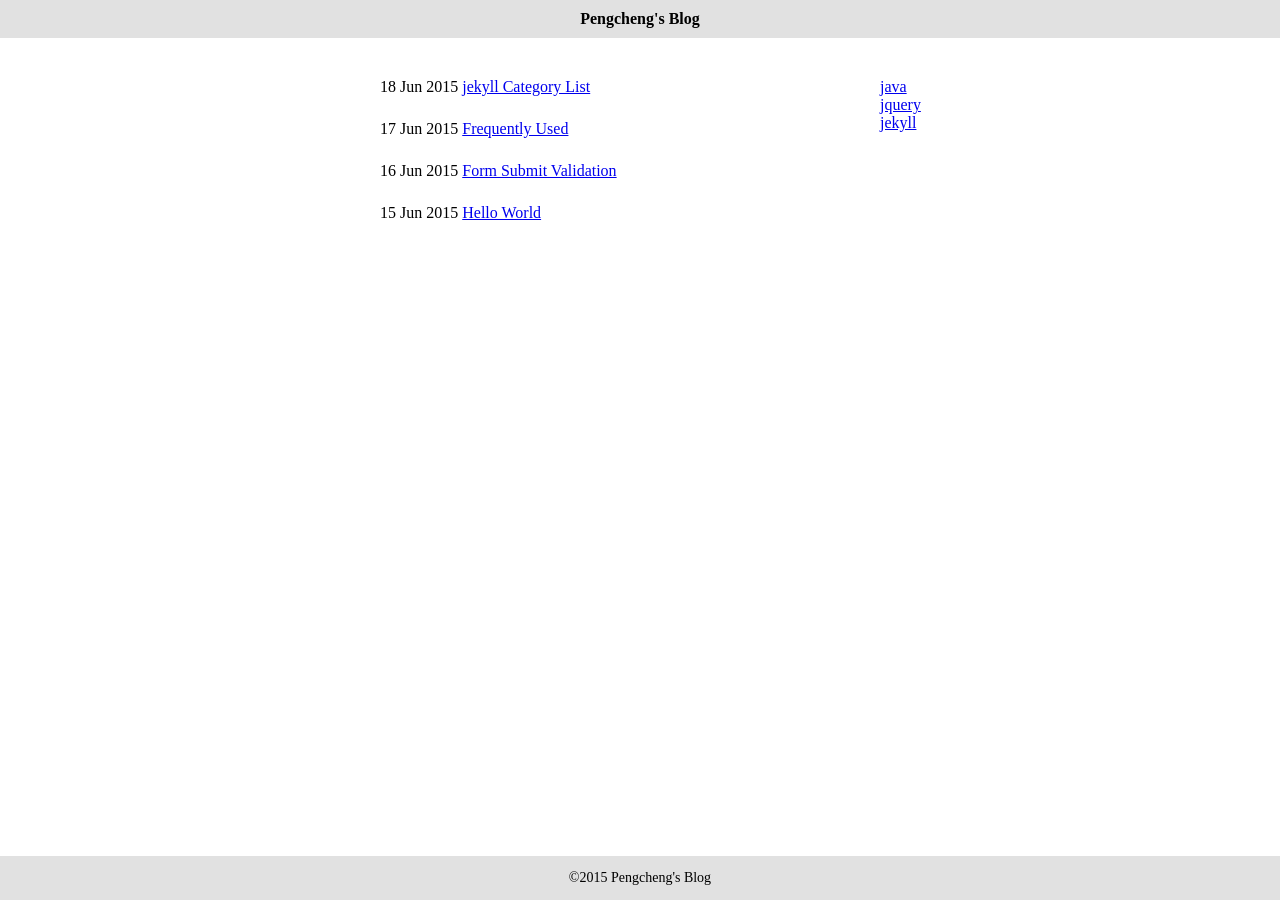
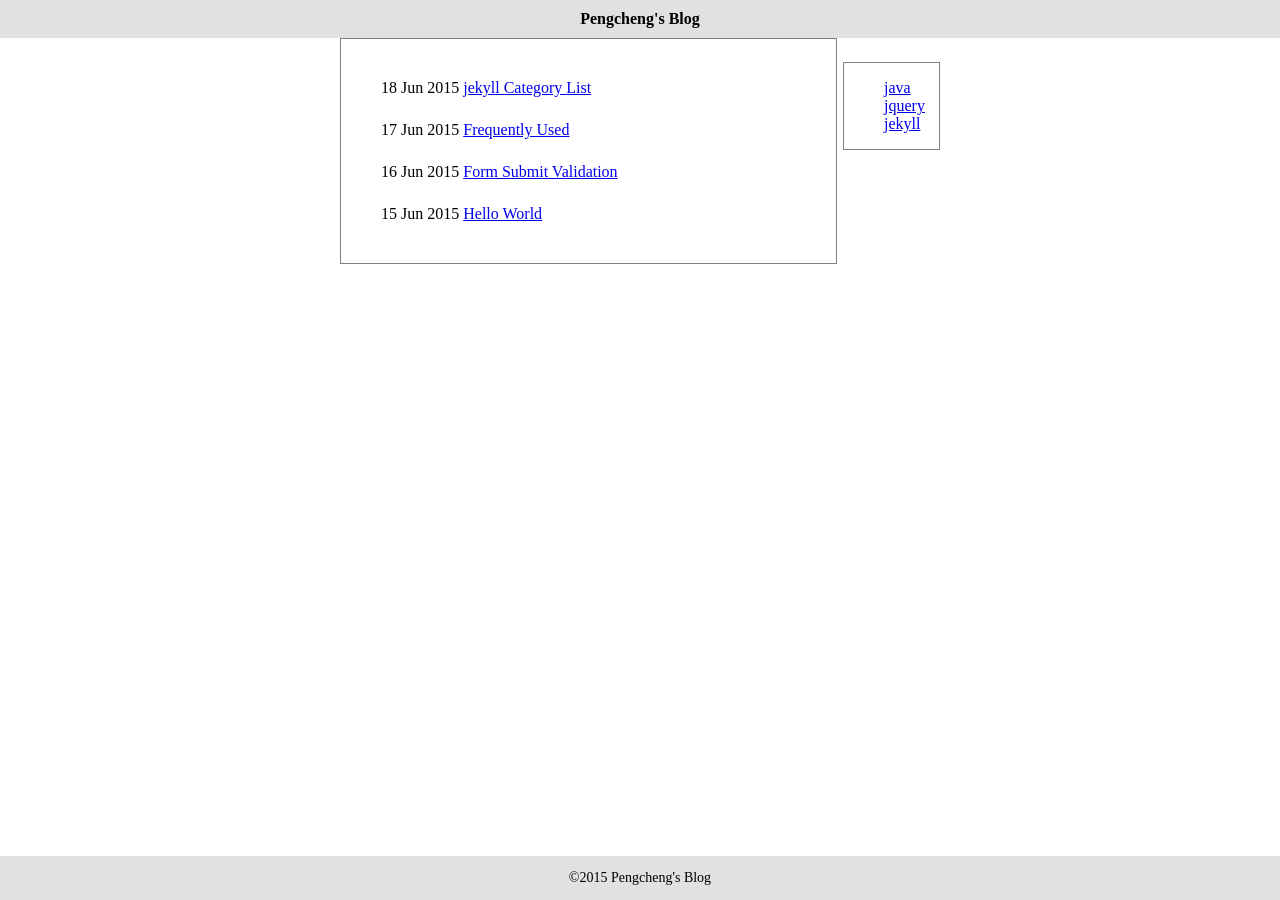
Before and after one commit to anfslove/jekyll_demo, a Jekyll site: the page built from index.html, in a window 1280 px wide. Built offline with Jekyll 4.4.1, drawn with Linux system fonts in a browser that asks for light colours.

```diff
--- a/css/main.css
+++ b/css/main.css
@@ -29,15 +29,18 @@
 
 .container{
 	width: 600px;
+	height: auto;
 	margin: 0 auto;
 }
 
 .main{
-	width: 500px;
+	width: 495px;
+	border: 1px solid gray;
 	float: left;
 }
 .left{
-	width: 100px;
+	width: 95px;
+	border: 1px solid gray;
 	float: right;
 }
 
```
